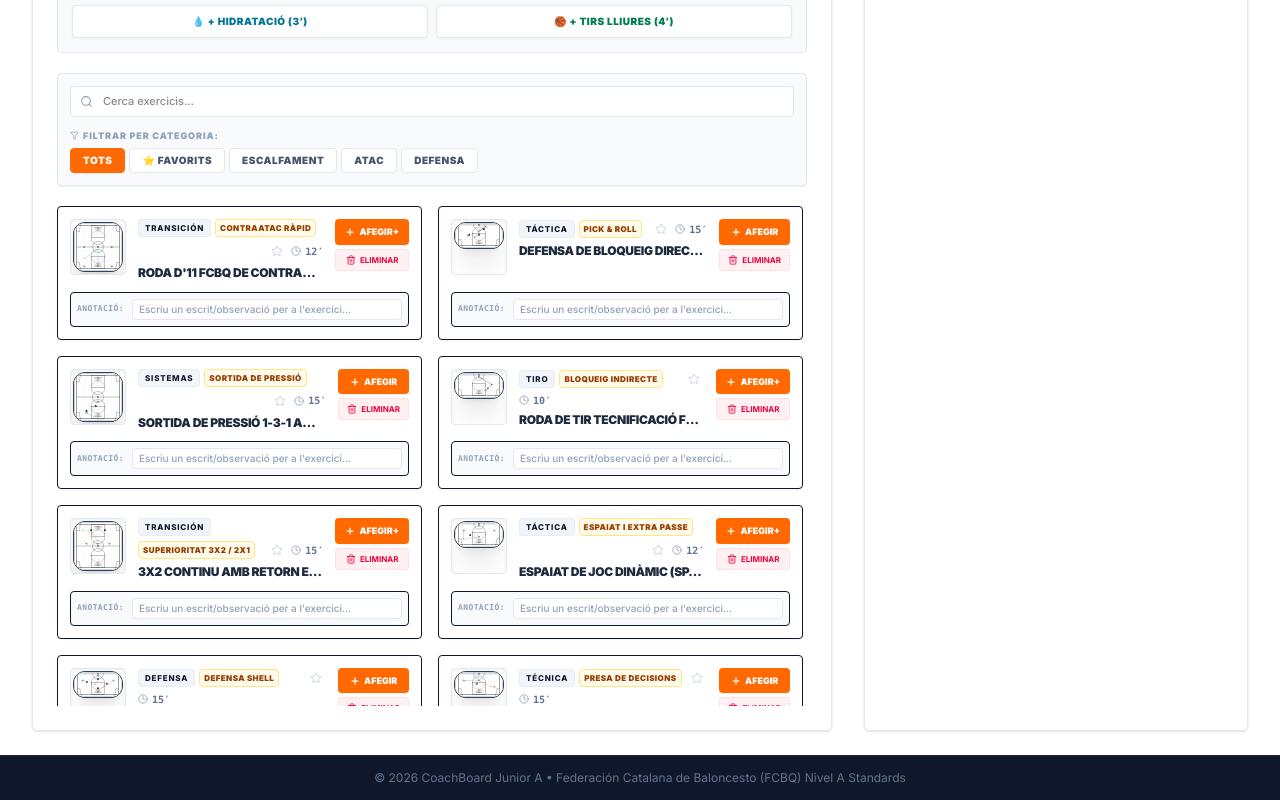
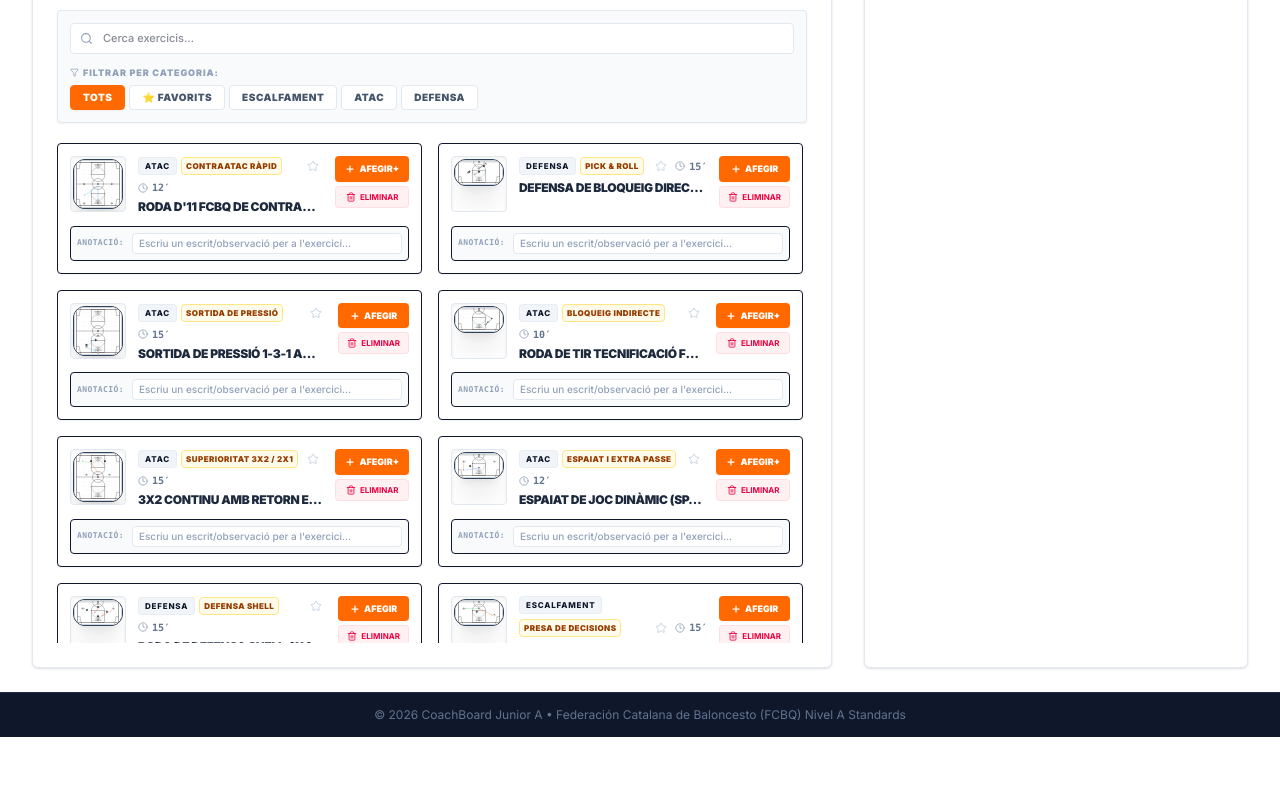
Before and after one commit to Pinetys/Entrenaments, a React (Vite) app: page / in a window 1280 px wide. Shown: the part 1873-2673 px from the top of the page. After the commit the page ends 2610 px from the top, so only its background shows below. Built offline with nearby package versions, Linux system fonts and the light colour scheme.

Commit message:
refactor: simplify drill categories
Consolidate drill categories into 'Defensa', 'Atac', and 'Escalfament' across the application to streamline organization and maintain consistency.

```diff
--- a/server.ts
+++ b/server.ts
@@ -49,7 +49,7 @@ Pautes crítiques d'extracció i millorament de qualitat:
 3. ÉS REQUERIT I MANDATORI QUE SEMPRE ENVIÏS UN DIBUIX DE COORDINADES ('boardState' I 'boardStates' AMB ARRAYS DE 'pins' I 'paths' NO BUITS). Encara que la imatge tingui un dibuix borrós, oblic, o fins i tot si només té text, DISSENYA I CONSTRUEIX SINTÈTICAMENT de manera lògica els xips o fitxes (pins) i trajectòries (paths). És a dir, col·loca sempre mínim 4-6 pins (jugadors d'atac/defensa, con de sortida, pilota 🏀) i de 2 o 3 fletxes de trajectòria (paths) per a representar esportivament l'exercici sobre la pista táctica. Mai deixis el 'boardState' buit ni sense línies gràfiques!
 4. Els xips ('pins') han d'estar perfectament distribuïts per ressaltar l'exercici de forma pulcra dins la pista (coordenades x: 5% a 95%, y: 5% a 95%) amb labels i id clars (id únics com 'att1', 'def1', 'cone1', 'ball'). El pin de la pilota (id: 'ball', label: '🏀', type: 'ball') s'ha d'ubicar inicialment on comença la jugada o l'atacant amb pilota.
 5. Els traçats ('paths') han d'usar obligatòriament colors hex adients: #eab308 o #f97316 per trajectòries d'atac (solid o zigzag), #0ea5e9 per passades de pilota (dashed), #ef4444 per desplaçament defensiu (dotted). Cada path ha de contenir com a mínim un punt inicial i un punt final directament orientats cap a la cistella.
-6. Assegura't que la Categoria de l'exercici estigui estrictament restringida a un d'aquests valors: 'Técnica', 'Táctica', 'Tiro', 'Físico', 'Transición', 'Sistemas', 'Defensa'.
+6. Assegura't que la Categoria de l'exercici estigui estrictament restringida a un d'aquests valors: 'Defensa', 'Atac', 'Escalfament'.
 7. REQUISIT CRÍTIC DE GRAFISME: El valor de retornar 'boardState' i 'boardStates' ha de contenir la representació gràfica completa del flux de l'exercici. És completament obligatori que dibuixis el tatami/pista sobre el full de dades estructurades per representar visualment la mecànica de l'exercici.
 Tots els teus comentaris, instruccions i dades de retorn han d'estar redactats íntegrament en un català correcte, tècnic i formal. Els títols i instruccions han de ser eloqüents.`;
 
@@ -74,7 +74,7 @@ Tots els teus comentaris, instruccions i dades de retorn han d'estar redactats
             title: { type: Type.STRING, description: "Nom o Títol de l'exercici de bàsquet en català." },
             category: {
               type: Type.STRING,
-              description: "Categoria de l'exercici. Valors vàlids: Técnica, Táctica, Tiro, Físico, Transición, Sistemas, Defensa."
+              description: "Categoria de l'exercici. Valors vàlids: Defensa, Atac, Escalfament."
             },
             duration: { type: Type.INTEGER, description: "Duració ideal estimada en minuts (enter)." },
             objectives: {
--- a/src/components/DrillDatabase.tsx
+++ b/src/components/DrillDatabase.tsx
@@ -32,7 +32,7 @@ export const PRE_POPULATED_DRILLS: Drill[] = [
   {
     id: 'drill-rueda-11',
     title: "Roda d'11 FCBQ de Contraatac Continuat",
-    category: 'Transición',
+    category: 'Atac',
     concept: 'Contraatac Ràpid',
     duration: 12,
     objectives: [
@@ -61,7 +61,7 @@ export const PRE_POPULATED_DRILLS: Drill[] = [
   {
     id: 'drill-pnr-def',
     title: 'Defensa de Bloqueig Directe (Pick & Roll) Central Drop',
-    category: 'Táctica',
+    category: 'Defensa',
     concept: 'Pick & Roll',
     duration: 15,
     objectives: [
@@ -92,11 +92,11 @@ export const PRE_POPULATED_DRILLS: Drill[] = [
   {
     id: 'drill-press-break',
     title: 'Sortida de Pressió 1-3-1 amb Connexió Vertical',
-    category: 'Sistemas',
+    category: 'Atac',
     concept: 'Sortida de Pressió',
     duration: 15,
     objectives: [
-      "Evitar rebre l'embolcall doble de la defensa (Traps) a les cantonades fatídiques del camp.",
+      "Evitar rebre l'embolcall doble de la defense (Traps) a les cantonades fatídiques del camp.",
       "Exigir el 'tercer home' al mig del camp per canviar l'eix de visió de la línia de pressió bàsica.",
       "Assegurar una recepció en moviment llançant passades diagonals de seguretat de dalt a baix."
     ],
@@ -123,7 +123,7 @@ export const PRE_POPULATED_DRILLS: Drill[] = [
   {
     id: 'drill-rueda-tiro-competitiva',
     title: 'Roda de Tir Tecnificació FCBQ - Sortida d’Indirecte',
-    category: 'Tiro',
+    category: 'Atac',
     concept: 'Bloqueig Indirecte',
     duration: 10,
     objectives: [
@@ -151,7 +151,7 @@ export const PRE_POPULATED_DRILLS: Drill[] = [
   {
     id: 'drill-junior-transicion-3x2',
     title: '3x2 Continu amb Retorn en 2x1 (Transició d’Alt Nivell)',
-    category: 'Transición',
+    category: 'Atac',
     concept: 'Superioritat 3x2 / 2x1',
     duration: 15,
     objectives: [
@@ -182,7 +182,7 @@ export const PRE_POPULATED_DRILLS: Drill[] = [
   {
     id: 'drill-spacing-junior-spacing',
     title: 'Espaiat de Joc Dinàmic (Spacing) i Reemplaçaments Extra Passe',
-    category: 'Táctica',
+    category: 'Atac',
     concept: 'Espaiat i Extra Passe',
     duration: 12,
     objectives: [
@@ -245,7 +245,7 @@ export const PRE_POPULATED_DRILLS: Drill[] = [
   {
     id: 'drill-dejan-cikic-decisions',
     title: "Roda de Decisions i Passades de Dejan Cikic",
-    category: 'Técnica',
+    category: 'Escalfament',
     concept: 'Presa de Decisions',
     duration: 15,
     objectives: [
@@ -253,7 +253,7 @@ export const PRE_POPULATED_DRILLS: Drill[] = [
       "Forçar la presa de decisions instantània davant el moviment defensiu de contenció.",
       "Entrenar la reubicació espacial directa ocupant cantonades i prolongació de lliures."
     ],
-    description: "Exercici extret directament dels populars manuals de Dejan Cikic, reconegut coordinador de formació en el bàsquet eslovè. Circuit dinàmic a 2 pilotes de passada contínua on el jugador de l'eix central ha de reaccionar i decidir ràpidament si realitza una penetració explosiva, un passe lateral addicional o un tir en suspensió immediat, tot en funció de l'estímul defensiu fictici o senyal acústic.",
+    description: "Exercici extret directament dels populars manuals de Dejan Cikic, reconegut coordinator de formació en el bàsquet eslovè. Circuit dinàmic a 2 pilotes de passada contínua on el jugador de l'eix central ha de reaccionar i decidir ràpidament si realitza una penetració explosiva, un passe lateral addicional o un tir en suspensió immediat, tot en funció de l'estímul defensiu fictici o senyal acústic.",
     setupInstructions: "Dividir els jugadors en quatre cantonades de la mitja pista i un pivot de recolzament dinàmic a la línia de tirs lliures per forçar l'extrapasse ràpid.",
     playersNeeded: 10,
     materials: ['Pilotes de bàsquet (S7)', 'Cons de color d’alt contrast'],
@@ -274,7 +274,7 @@ export const PRE_POPULATED_DRILLS: Drill[] = [
   {
     id: 'drill-dejan-cikic-spacing',
     title: "Spacing Actiu 3x0 i Reemplaçaments de Fons d’en Dejan Cikic",
-    category: 'Táctica',
+    category: 'Atac',
     concept: 'Espaiat Actiu 3x0',
     duration: 12,
     objectives: [
@@ -282,7 +282,7 @@ export const PRE_POPULATED_DRILLS: Drill[] = [
       "Dominar els talls d'esquena (backdoor cuts) davant de situacions negatives de pressió agressiva.",
       "Optimitzar el sincronisme de passada generant angles d'anotació molt més nets."
     ],
-    description: "Syllabus de formació d'elit dissenyat per Dejan Cikic per a categories Júnior i Cadet. L'exercici educa la sincronia de moviments sense pilota de tres atacants exteriors. Quan un company inicia una penetració forçada fins a línia de fons, la resta reacciona a velocitat de partit per reajustar l'espaiat, oferint línies de passada curtes (safety passes) i extrapasses a l'extrem contrari.",
+    description: "Syllabus de formació d'elit dissenyat per Dejan Cikic per a categories Júnior i Cadet. L'exercici educa la sincronia de moviments sin pilota de tres atacants exteriors. Quan un company inicia una penetració forçada fins a línia de fons, la resta reacciona a velocitat de partit per reajustar l'espaiat, oferint línies de passada curtes (safety passes) i extrapasses a l'extrem contrari.",
     setupInstructions: "Tres línies situades a fons oposat, ala dreta de 45 graus, i un organitzador al cap de l'àrea. Moviments ràpids i constants de rotació circular consecutiva.",
     playersNeeded: 9,
     materials: ['Pilotes de joc', 'Cons de marcatge espacial'],
@@ -302,7 +302,7 @@ export const PRE_POPULATED_DRILLS: Drill[] = [
   {
     id: 'drill-bojan-cikic-motion',
     title: "Tallades i Reaccions de Tall d'en Bojan Cikic (Motion)",
-    category: 'Táctica',
+    category: 'Atac',
     concept: 'Tallades i Motion',
     duration: 15,
     objectives: [
@@ -448,7 +448,7 @@ export default function DrillDatabase({
 
   // Form states
   const [title, setTitle] = useState('');
-  const [category, setCategory] = useState<DrillCategory>('Técnica');
+  const [category, setCategory] = useState<DrillCategory>('Atac');
   const [concept, setConcept] = useState('');
   const [duration, setDuration] = useState(15);
   const [objectivesString, setObjectivesString] = useState('');
@@ -491,7 +491,7 @@ export default function DrillDatabase({
       const data = await res.json();
       if (data.drill) {
         setTitle(data.drill.title || '');
-        setCategory(data.drill.category || 'Técnica');
+        setCategory(data.drill.category || 'Atac');
         setConcept(data.drill.concept || '');
         setDuration(data.drill.duration || 15);
         setObjectivesString(Array.isArray(data.drill.objectives) ? data.drill.objectives.join('\n') : '');
@@ -541,7 +541,7 @@ export default function DrillDatabase({
               }
               // Set state fields directly
               setTitle(data.drill.title || '');
-              setCategory(data.drill.category || 'Técnica');
+              setCategory(data.drill.category || 'Atac');
               setConcept(data.drill.concept || '');
               setDuration(data.drill.duration || 15);
               setObjectivesString(Array.isArray(data.drill.objectives) ? data.drill.objectives.join('\n') : '');
@@ -612,7 +612,7 @@ export default function DrillDatabase({
 
   const resetForm = () => {
     setTitle('');
-    setCategory('Técnica');
+    setCategory('Atac');
     setConcept('');
     setDuration(15);
     setObjectivesString('');
@@ -700,10 +700,10 @@ export default function DrillDatabase({
       return matchesSearch && d.category === 'Defensa';
     }
     if (selectedCategory === 'Escalfament') {
-      return matchesSearch && (d.category === 'Físico' || d.category === 'Técnica');
+      return matchesSearch && d.category === 'Escalfament';
     }
     if (selectedCategory === 'Atac') {
-      return matchesSearch && (d.category === 'Táctica' || d.category === 'Tiro' || d.category === 'Transición' || d.category === 'Sistemas');
+      return matchesSearch && d.category === 'Atac';
     }
     return matchesSearch; // 'Todos'
   });
@@ -767,13 +767,9 @@ export default function DrillDatabase({
                 onChange={(e) => setCategory(e.target.value as DrillCategory)}
                 className="w-full px-3 py-2 border border-slate-250 rounded-sm text-sm focus:outline-none focus:ring-1 focus:ring-orange-500 transition bg-white font-medium"
               >
-                <option value="Técnica">Tècnica Individual</option>
-                <option value="Táctica">Tàctica Col·lectiva</option>
-                <option value="Tiro">Roda de Tir</option>
-                <option value="Físico">Preparació Física</option>
-                <option value="Transición">Transició / Contraatac</option>
-                <option value="Sistemas">Sistemes / Tàctica</option>
+                <option value="Atac">Atac</option>
                 <option value="Defensa">Defensa</option>
+                <option value="Escalfament">Escalfament</option>
               </select>
             </div>
             <div>
@@ -1105,12 +1101,8 @@ export default function DrillDatabase({
                     <div>
                       <div className="flex items-center gap-1.5 flex-wrap">
                         <span className={`px-2 py-0.5 rounded-sm text-[8px] font-black uppercase tracking-wider ${
-                          drill.category === 'Transición' ? 'bg-orange-100 text-orange-850' :
-                          drill.category === 'Táctica' ? 'bg-indigo-100 text-indigo-850' :
-                          drill.category === 'Tiro' ? 'bg-emerald-100 text-emerald-850' :
-                          drill.category === 'Físico' ? 'bg-red-100 text-red-850' :
-                          drill.category === 'Defensa' ? 'bg-rose-100 text-rose-850' :
-                          drill.category === 'Sistemas' ? 'bg-purple-100 text-purple-850' : 'bg-cyan-100 text-cyan-850'
+                          drill.category === 'Atac' ? 'bg-orange-100 text-orange-850' :
+                          drill.category === 'Defensa' ? 'bg-rose-100 text-rose-850' : 'bg-emerald-100 text-emerald-850'
                         }`}>
                           {drill.category}
                         </span>
--- a/src/components/DrillManualBooklet.tsx
+++ b/src/components/DrillManualBooklet.tsx
@@ -79,7 +79,7 @@ export default function DrillManualBooklet({ drill, onClose }: DrillManualBookle
             {/* Textbook Page Header details */}
             <div className="flex items-center justify-between border-b-2 border-dashed border-[#e6d8c0] pb-3">
               <span className="text-[11px] font-black uppercase tracking-wider text-amber-900/60 font-mono">
-                PARTE {drill.category === 'Transición' ? '1: RITME' : drill.category === 'Táctica' ? '2: DIRECTRIU' : '3: EXECUCIÓ'}
+                PARTE {drill.category === 'Atac' ? '1: RITME' : drill.category === 'Defensa' ? '2: DIRECTRIU' : '3: EXECUCIÓ'}
               </span>
               <div className="flex items-center gap-1.5 text-[11px] font-bold text-amber-900/60 font-mono">
                 <BookOpen size={11} />
--- a/src/components/MobileCourtView.tsx
+++ b/src/components/MobileCourtView.tsx
@@ -1068,10 +1068,10 @@ export default function MobileCourtView({
 
                     // Apply active category filter partition
                     if (addCategoryFilter === 'Escalfament') {
-                      return ['Técnica', 'Físico', 'Transición'].includes(d.category);
+                      return ['Técnica', 'Físico', 'Escalfament'].includes(d.category);
                     }
                     if (addCategoryFilter === 'Atac') {
-                      return ['Táctica', 'Sistemas', 'Tiro'].includes(d.category);
+                      return ['Táctica', 'Sistemas', 'Tiro', 'Transición', 'Atac'].includes(d.category);
                     }
                     if (addCategoryFilter === 'Defensa') {
                       return ['Defensa'].includes(d.category);
--- a/src/components/SessionPlanner.tsx
+++ b/src/components/SessionPlanner.tsx
@@ -46,7 +46,7 @@ export function getEnhancedSessionDrills(
       ...sd,
       id: `${sd.drillId}-${index}`,
       title: originalDrill?.title || 'Ejercicio No Encontrado',
-      category: originalDrill?.category || 'Técnica',
+      category: originalDrill?.category || 'Atac',
       concept: originalDrill?.concept,
       setupInstructions: originalDrill?.setupInstructions || '',
       description: originalDrill?.description || '',
@@ -222,7 +222,7 @@ export default function SessionPlanner({
       ...sd,
       // Fallbacks if drill was deleted from db
       title: originalDrill?.title || 'Ejercicio No Encontrado',
-      category: originalDrill?.category || 'Técnica',
+      category: originalDrill?.category || 'Atac',
       setupInstructions: originalDrill?.setupInstructions || '',
       originalDuration: originalDrill?.duration || 10
     };
@@ -346,7 +346,7 @@ export default function SessionPlanner({
       if (press) presetDrills.push({ drillId: press, duration: 15, notes: 'Romper sin botar las esquinas traseras. Posesiones cortas.' });
       if (shot) presetDrills.push({ drillId: shot, duration: 11, notes: 'Tiros libres de castigo al equipo perdedor.' });
 
-      const sys = drills.find(d => d.category === 'Sistemas')?.id;
+      const sys = drills.find(d => d.category === 'Atac')?.id;
       if (sys && sys !== press) {
         presetDrills.push({ drillId: sys, duration: 15, notes: 'Juego real 5v5 con arbitraje riguroso para meter presión de partido.' });
       } else {
@@ -629,7 +629,8 @@ export default function SessionPlanner({
             const categoryMinutes: Record<string, number> = {};
             enhancedDrillsInSession.forEach(item => {
               if (!item.isVirtual) {
-                const cat = item.category || 'Técnica';
+                const rawCat = item.category || 'Atac';
+                const cat = rawCat === 'Defensa' ? 'Defensa' : (['Físico', 'Técnica', 'Escalfament'].includes(rawCat) ? 'Escalfament' : 'Atac');
                 categoryMinutes[cat] = (categoryMinutes[cat] || 0) + item.duration;
               }
             });
@@ -637,7 +638,7 @@ export default function SessionPlanner({
 
             if (totalMinExercise === 0) return null;
 
-            const categories = ['Técnica', 'Táctica', 'Tiro', 'Físico', 'Transición', 'Sistemas', 'Defensa'];
+            const categories = ['Atac', 'Defensa', 'Escalfament'];
             const activeCategories = categories.filter(cat => (categoryMinutes[cat] || 0) > 0);
 
             return (
@@ -647,17 +648,13 @@ export default function SessionPlanner({
                   <span className="text-[8px] text-slate-400 font-mono font-medium">Distribució temporal</span>
                 </div>
 
-                {/* Single multi-colored stacked progress bar - Ultra-thin (3px) to be elegant */}
+                {/* Single multi-colored stacked progress bar */}
                 <div className="w-full bg-slate-150 h-1 rounded-full overflow-hidden flex border border-slate-200">
                   {activeCategories.map(cat => {
                     const mins = categoryMinutes[cat] || 0;
                     const pct = (mins / totalMinExercise) * 100;
-                    const colorClass = cat === 'Transición' ? 'bg-orange-500' :
-                                       cat === 'Táctica' ? 'bg-indigo-500' :
-                                       cat === 'Tiro' ? 'bg-emerald-500' :
-                                       cat === 'Físico' ? 'bg-red-500' :
-                                       cat === 'Defensa' ? 'bg-rose-500' :
-                                       cat === 'Sistemas' ? 'bg-purple-500' : 'bg-cyan-500';
+                    const colorClass = cat === 'Atac' ? 'bg-orange-500' :
+                                       cat === 'Defensa' ? 'bg-rose-500' : 'bg-emerald-500';
 
                     return (
                       <div
@@ -674,13 +671,9 @@ export default function SessionPlanner({
                 <div className="flex flex-wrap gap-x-3 gap-y-1 mt-1 text-[8.5px] text-slate-500 font-semibold uppercase tracking-wider">
                   {activeCategories.map(cat => {
                     const mins = categoryMinutes[cat] || 0;
-                    const labelCatalan = cat === 'Técnica' ? 'Tècnica' : cat === 'Táctica' ? 'Tàctica' : cat === 'Tiro' ? 'Tir' : cat === 'Físico' ? 'Físic' : cat === 'Sistemas' ? 'Sistemes' : cat === 'Defensa' ? 'Defensa' : 'Transició';
-                    const colorDotClass = cat === 'Transición' ? 'bg-orange-500' :
-                                          cat === 'Táctica' ? 'bg-indigo-500' :
-                                          cat === 'Tiro' ? 'bg-emerald-500' :
-                                          cat === 'Físico' ? 'bg-red-505' :
-                                          cat === 'Defensa' ? 'bg-rose-500' :
-                                          cat === 'Sistemas' ? 'bg-purple-500' : 'bg-cyan-500';
+                    const labelCatalan = cat === 'Atac' ? 'Atac' : cat === 'Defensa' ? 'Defensa' : 'Escalfament';
+                    const colorDotClass = cat === 'Atac' ? 'bg-orange-500' :
+                                          cat === 'Defensa' ? 'bg-rose-500' : 'bg-emerald-500';
 
                     return (
                       <span key={cat} className="flex items-center gap-1">
@@ -1305,10 +1298,10 @@ export default function SessionPlanner({
                   return favoriteDrillIds.includes(drill.id);
                 }
                 if (plannerCategoryFilter === 'Escalfament') {
-                  return ['Técnica', 'Físico'].includes(drill.category);
+                  return ['Técnica', 'Físico', 'Escalfament'].includes(drill.category);
                 }
                 if (plannerCategoryFilter === 'Atac') {
-                  return ['Táctica', 'Sistemas', 'Tiro', 'Transición'].includes(drill.category);
+                  return ['Táctica', 'Sistemas', 'Tiro', 'Transición', 'Atac'].includes(drill.category);
                 }
                 if (plannerCategoryFilter === 'Defensa') {
                   return ['Defensa'].includes(drill.category);
@@ -1700,16 +1693,20 @@ export default function SessionPlanner({
               {/* Category Distribution chart or blocks */}
               <div className="space-y-3">
                 <h3 className="text-xs font-black uppercase tracking-widest text-slate-450 border-b border-slate-100 pb-1.5">Equilibri de Treball de la Sessió</h3>
-                <div className="grid grid-cols-2 md:grid-cols-4 lg:grid-cols-7 gap-2">
-                  {['Técnica', 'Táctica', 'Tiro', 'Físico', 'Transición', 'Sistemas', 'Defensa'].map(cat => {
+                <div className="grid grid-cols-3 gap-2">
+                  {['Atac', 'Defensa', 'Escalfament'].map(cat => {
                     let catMin = 0;
                     enhancedDrillsInSession.forEach(item => {
-                      if (!item.isVirtual && item.category === cat) {
-                        catMin += item.duration;
+                      if (!item.isVirtual) {
+                        const rawCat = item.category || 'Atac';
+                        const normalizedCat = rawCat === 'Defensa' ? 'Defensa' : (['Físico', 'Técnica', 'Escalfament'].includes(rawCat) ? 'Escalfament' : 'Atac');
+                        if (normalizedCat === cat) {
+                          catMin += item.duration;
+                        }
                       }
                     });
                     if (catMin === 0) return null;
-                    const labelCatalan = cat === 'Técnica' ? 'TÈCNICA' : cat === 'Táctica' ? 'TÀCTICA' : cat === 'Tiro' ? 'TIR' : cat === 'Físico' ? 'FÍSIC' : cat === 'Sistemas' ? 'SISTEMES' : cat === 'Defensa' ? 'DEFENSA' : 'TRANSICIÓ';
+                    const labelCatalan = cat === 'Atac' ? 'ATAC' : cat === 'Defensa' ? 'DEFENSA' : 'ESCALFAMENT';
                     return (
                       <div key={cat} className="bg-slate-50 border border-slate-200 rounded p-2 text-center flex flex-col justify-between print:bg-white print:border-slate-300">
                         <span className="text-[8px] text-slate-505 font-black tracking-wider uppercase block truncate">{labelCatalan}</span>
@@ -1726,7 +1723,9 @@ export default function SessionPlanner({
 
                 <div className="space-y-8">
                   {enhancedDrillsInSession.map((item, idx) => {
-                    const labelCatalan = item.category === 'Técnica' ? 'TÈCNICA' : item.category === 'Táctica' ? 'TÀCTICA' : item.category === 'Tiro' ? 'TIR' : item.category === 'Físico' ? 'FÍSIC' : item.category === 'Sistemas' ? 'SISTEMES' : item.category === 'Defensa' ? 'DEFENSA' : 'TRANSICIÓ';
+                    const rawCat = item.category || 'Atac';
+                    const normalizedCat = rawCat === 'Defensa' ? 'Defensa' : (['Físico', 'Técnica', 'Escalfament'].includes(rawCat) ? 'Escalfament' : 'Atac');
+                    const labelCatalan = normalizedCat === 'Atac' ? 'ATAC' : normalizedCat === 'Defensa' ? 'DEFENSA' : 'ESCALFAMENT';
                     const hasBoardState = item.boardState && (item.boardState.pins.length > 0 || item.boardState.paths.length > 0);
 
                     return (
--- a/src/types.ts
+++ b/src/types.ts
@@ -1,4 +1,4 @@
-export type DrillCategory = 'Técnica' | 'Táctica' | 'Tiro' | 'Físico' | 'Transición' | 'Sistemas' | 'Defensa';
+export type DrillCategory = 'Defensa' | 'Atac' | 'Escalfament';
 
 export interface BoardPath {
   id: string;
```
